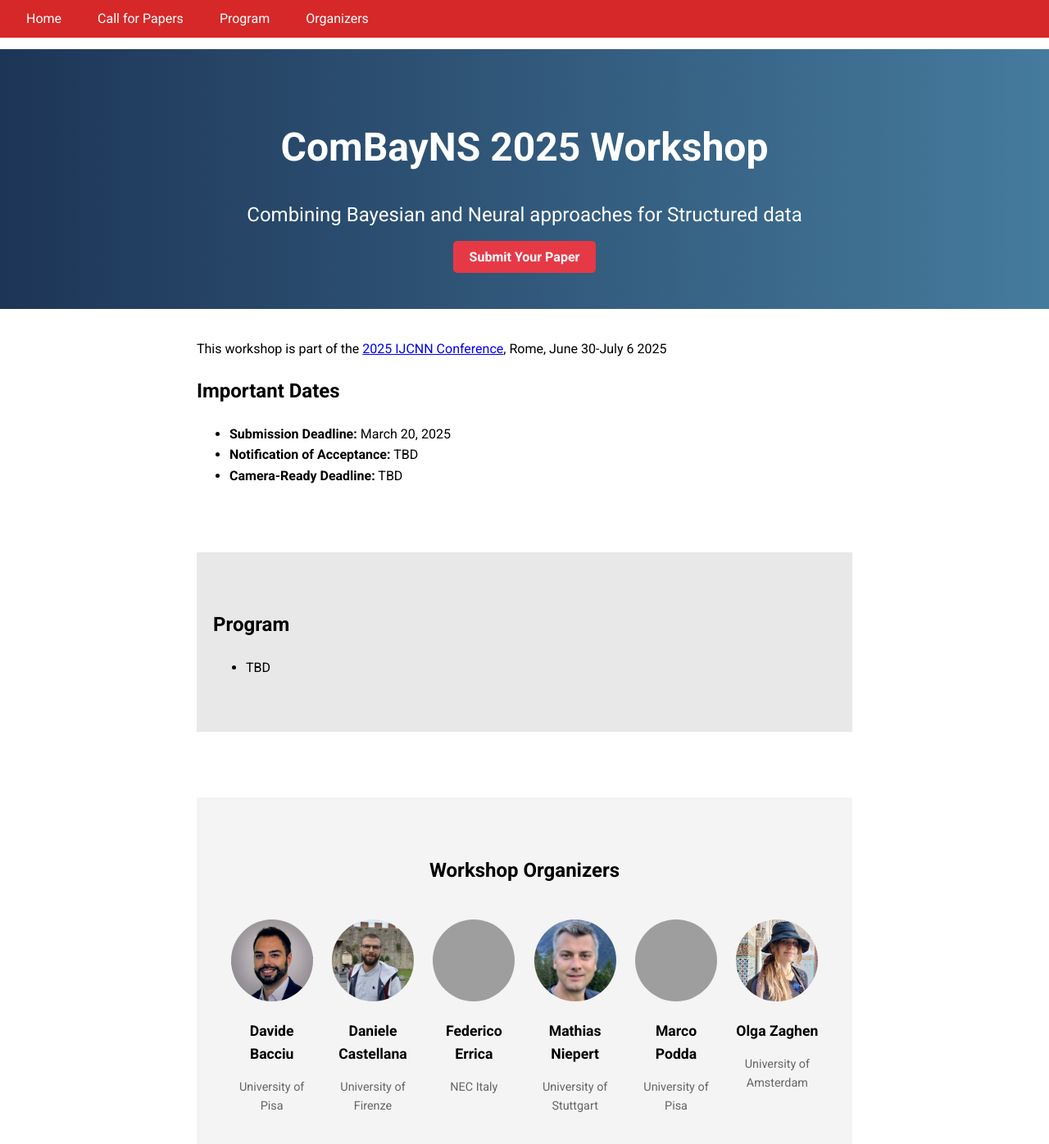
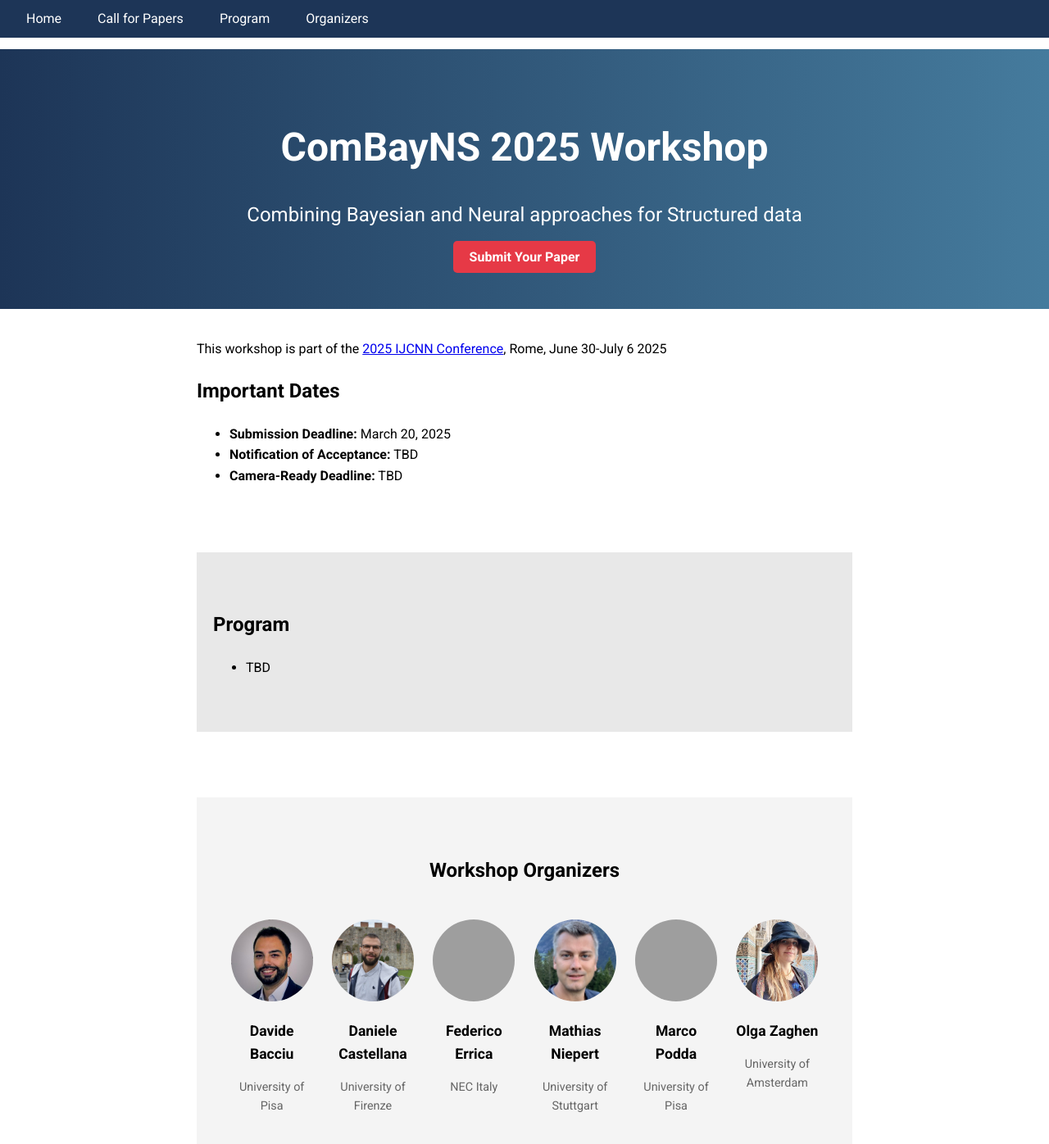
Before and after one commit to combayns2025/combayns2025.github.io, a Jekyll site: the page built from index.md, in a window 1280 px wide and 1400 px high. Shown: the top 1396 px of the window at 82% size. Built offline with Jekyll 4.4.1, drawn with Linux system fonts in a browser that asks for light colours; grey boxes are pictures that could not be loaded.

Commit message:
Update style.css

```diff
--- a/assets/css/style.css
+++ b/assets/css/style.css
@@ -80,7 +80,7 @@ footer {
   top: 0;
   left: 0;
   width: 100%;
-  background-color: #d62828; /* Background color */
+  background-color: #1d3557; /* Background color */
   z-index: 1000; /* Ensures it stays on top */
   padding: 10px 20px;
   box-sizing: border-box;
@@ -113,7 +113,7 @@ footer {
 }
 
 .navbar-menu a:hover {
-  background-color: #d62828; /* Hover effect */
+  background-color: #1d3557; /* Hover effect */
   border-radius: 4px;
 }
 
@@ -138,7 +138,7 @@ footer {
     top: 100%; /* Place below the navbar */
     left: 0;
     width: 100%; /* Full-width dropdown */
-    background-color: #d62828; /* Match navbar background */
+    background-color: #1d3557; /* Match navbar background */
     padding: 10px 0;
   }
 
```
